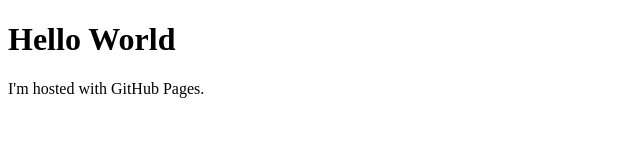
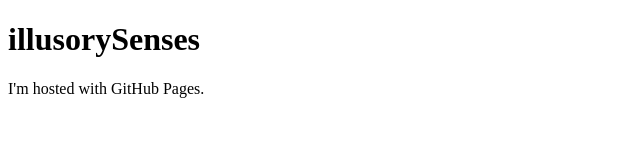
Before and after one commit to Autobot37/shivasinghbagri.github.io, a plain HTML site: page index.html in a window 1280 px wide. Shown: the whole page, without its empty margins (0-640 px from the left). Drawn offline with Linux system fonts and the light colour scheme.

Commit message:
Update index.html

```diff
--- a/index.html
+++ b/index.html
@@ -1,7 +1,7 @@
 <!DOCTYPE html>
 <html>
 <body>
-<h1>Hello World</h1>
+<h1>illusorySenses</h1>
 <p>I'm hosted with GitHub Pages.</p>
 </body>
 </html>
```
